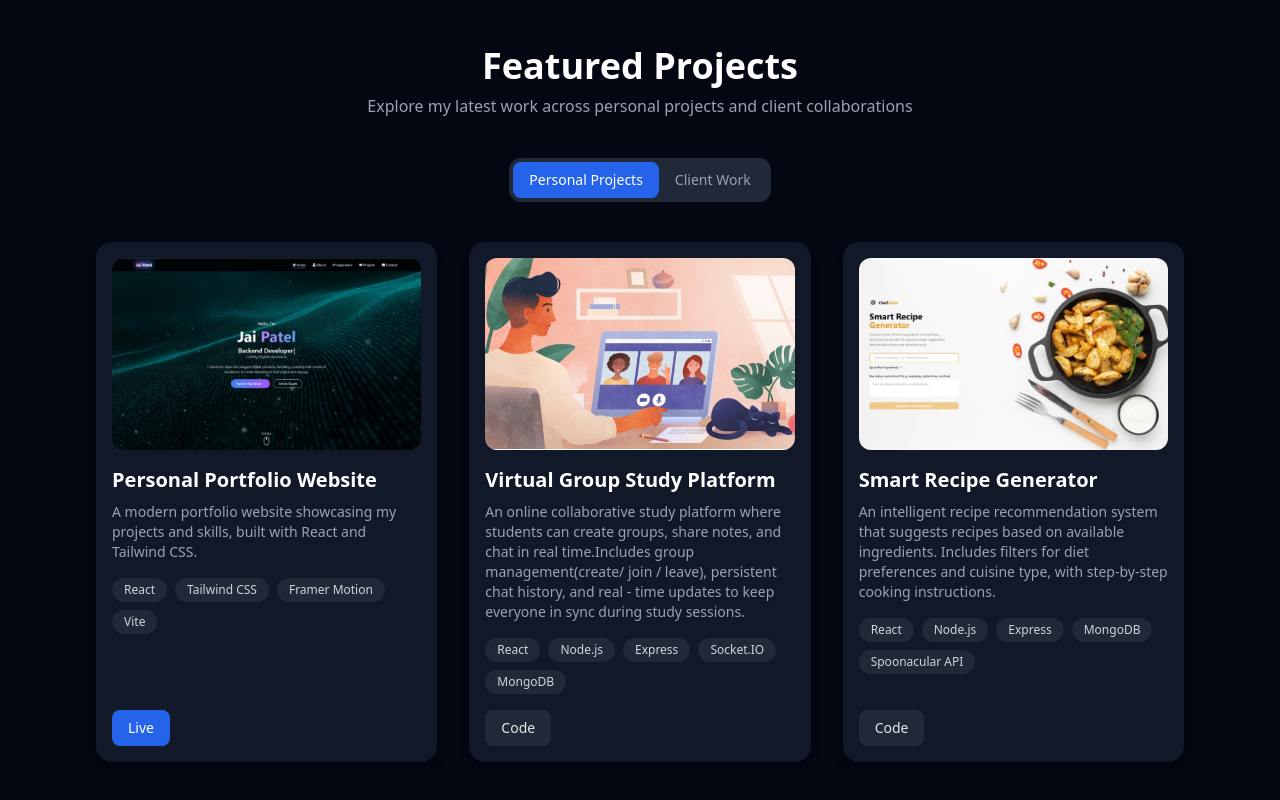
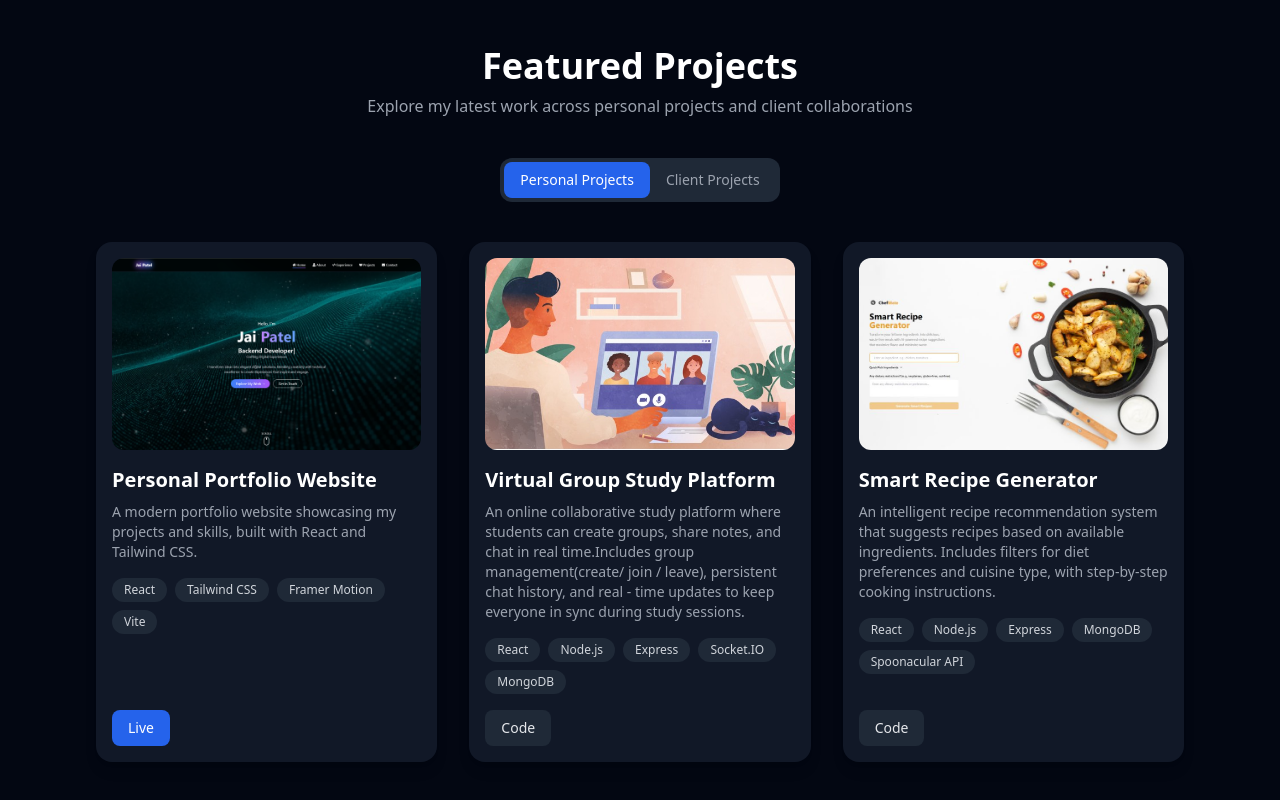
Before and after one commit to JaiPatel0916/Personal_Portfolio, a React (Vite) app in the folder portfolio/: page / in a window 1280 px wide. Shown: the part 3236-4036 px from the top of the page. Built offline with nearby package versions, Linux system fonts and the light colour scheme.

Commit message:
changes in the projects section

```diff
--- a/portfolio/src/components/Projects.jsx
+++ b/portfolio/src/components/Projects.jsx
@@ -91,7 +91,7 @@ export default function Projects() {
                                 : "text-gray-400 hover:text-white"
                             }`}
                     >
-                        Client Work
+                        Client Projects
                     </button>
                 </div>
             </div>
```
